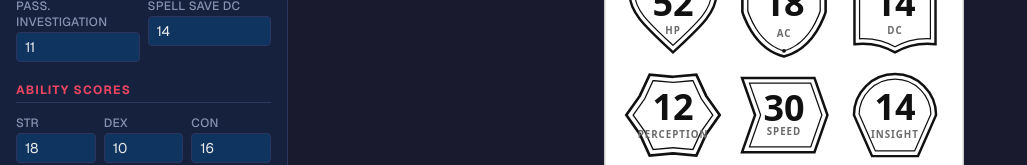
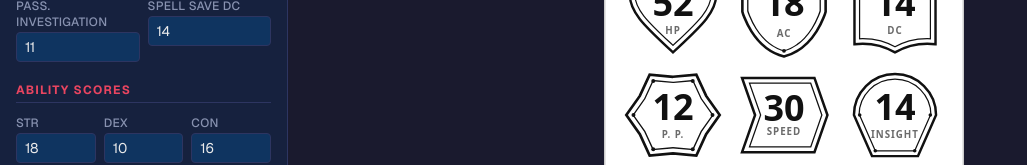
Before and after one commit to Jackclarke95/initiative-card-generator, a Next.js app: page / in a window 1280 px wide. Shown: the part 635-800 px from the top of the page, without its empty margins (0-1027 px from the left). Built offline with nearby package versions, Linux system fonts and the light colour scheme.

Commit message:
Add star rivets, update labels

```diff
--- a/components/CardFrames.tsx
+++ b/components/CardFrames.tsx
@@ -468,6 +468,18 @@ export function Chevron({
 const STAR_SHAPE =
   "M28.4,3.6L41.4,2.4L46.86,14.26L54.4,24.92L46.86,35.58L41.4,47.43L28.4,46.24L15.4,47.43L9.94,35.58L2.4,24.92L9.94,14.26L15.4,2.4Z";
 
+// Centre-relative positions of the six outer points, pulled in from the
+// tip (radius 26) to radius 22.66 — the same 3.34-unit inset the Shield
+// uses to land its studs on the inner border ring rather than the edge.
+const STAR_RIVETS = [
+  { x: 11, y: -19 },
+  { x: 22, y: 0 },
+  { x: 11, y: 19 },
+  { x: -11, y: 19 },
+  { x: -22, y: 0 },
+  { x: -11, y: -19 },
+];
+
 /** Compass-star stat frame with value + label, e.g. "15" over "Perception".
  *  Cropped tight to the shape's own bounds (plus the usual 2.4-unit
  *  margin) rather than the shared canvas, so the container's aspect
@@ -484,6 +496,7 @@ export function Star({
       height={height}
       path={STAR_SHAPE}
       viewBox="0 0 56.8 49.83"
+      rivets={STAR_RIVETS}
       value={value}
       label={label}
     />
@@ -498,6 +511,16 @@ export function Star({
 // then tapering straight down to a flat foot. Flat foot (not a point)
 // leaves room for a longer label than a sharp tip would.
 const ORB_SHAPE = "M3.8,27A25,25,0,1,1,53.8,27L42.8,52L14.8,52Z";
+
+// Centre-relative positions of the stand's four corners (the two points
+// where it meets the orb, and the two feet), each pulled in 3.34 units
+// toward the centre — the same inset the Shield/Star use for their studs.
+const ORB_RIVETS = [
+  { x: -21.5, y: 0 },
+  { x: 21.5, y: 0 },
+  { x: 12, y: 21.7 },
+  { x: -12, y: 21.7 },
+];
 
 /** Orb-on-a-stand stat frame with value + label, e.g. "13" over "Insight".
  *  Cropped tight to the shape's own bounds (see the Eye's note above) so
@@ -514,6 +537,7 @@ export function Orb({
       height={height}
       path={ORB_SHAPE}
       viewBox="1.4 -0.4 54.8 54.8"
+      rivets={ORB_RIVETS}
       value={value}
       label={label}
     />
--- a/components/InitiativeCard.tsx
+++ b/components/InitiativeCard.tsx
@@ -224,7 +224,7 @@ function DmFace({ card }: { card: CardData }) {
               {toggles.showPassives && (
                 <Star
                   value={card.passivePerception}
-                  label="Perception"
+                  label="P. P."
                   width={starW}
                   height={iconH}
                 />
@@ -242,7 +242,7 @@ function DmFace({ card }: { card: CardData }) {
                   value={card.passiveInsight}
                   label="Insight"
                   width={orbW}
-                  height={iconH * 1.}
+                  height={iconH * 1}
                 />
               )}
             </Slot>
```
